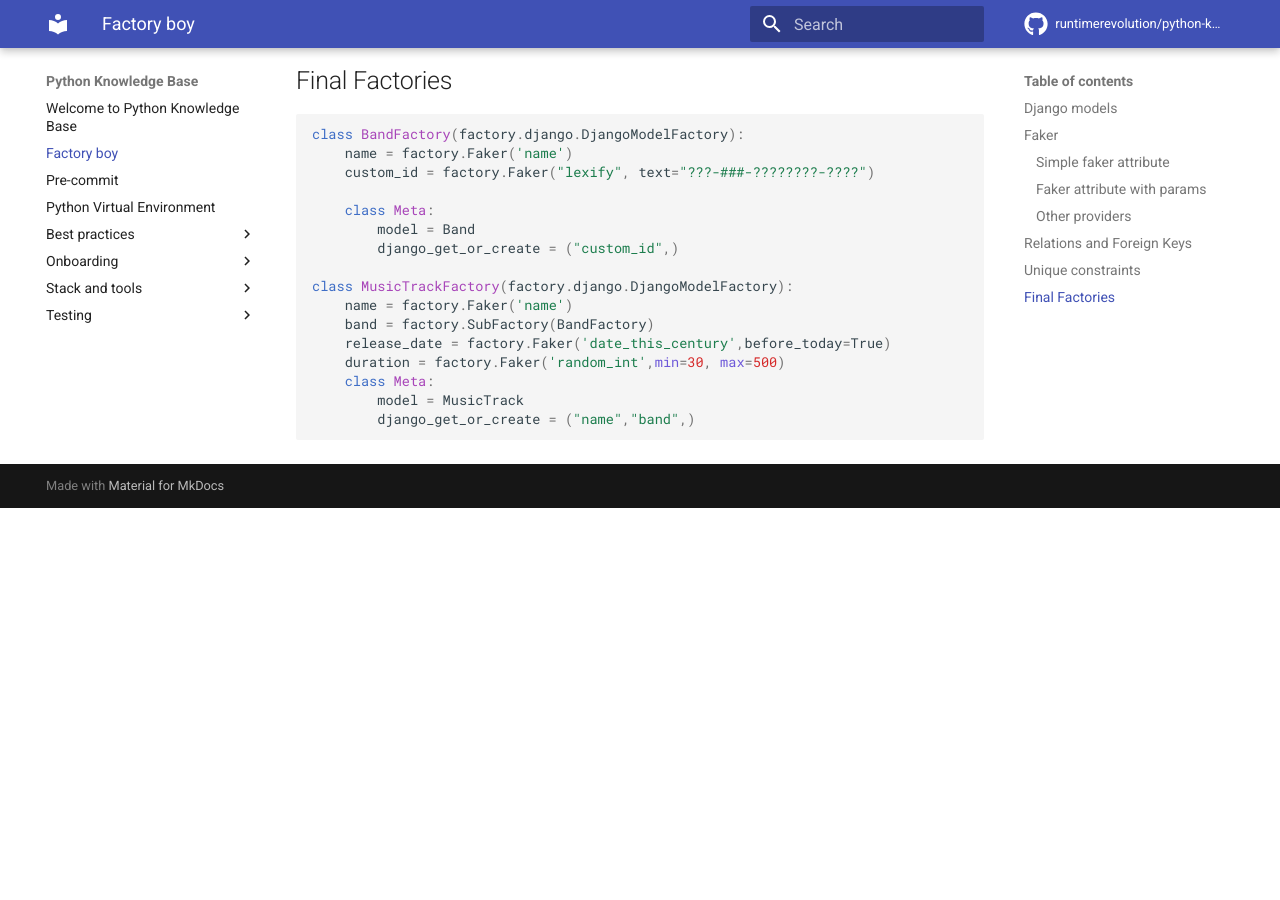
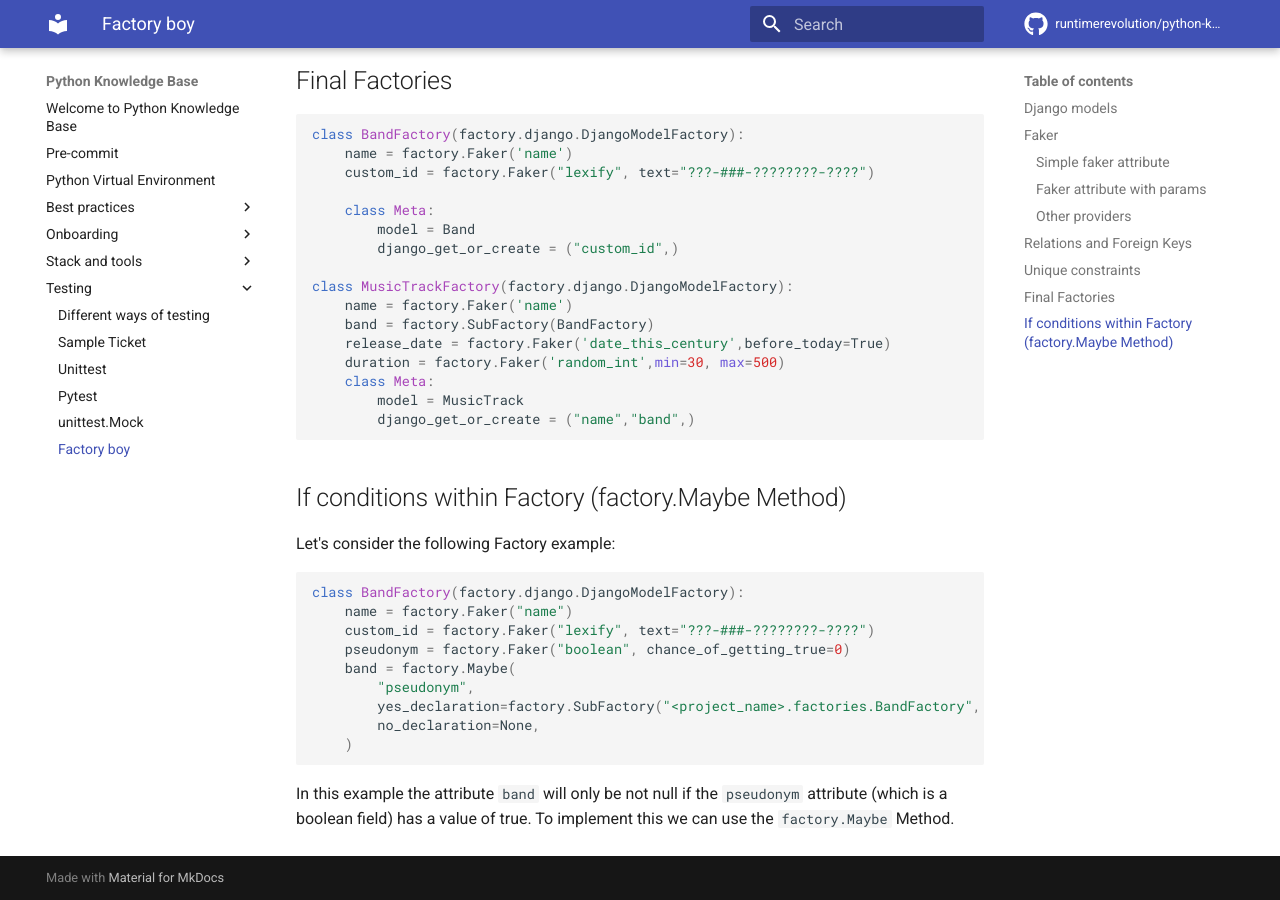
Before and after one commit to runtimerevolution/python-knowledge-base, an MkDocs documentation site: the page built from docs/testing/6_factory_boy.md, in a window 1280 px wide and 900 px high, scrolled down 2708 px. Built offline with MkDocs 1.6.1 and Material for MkDocs 9.7.7, drawn with Linux system fonts in a browser that asks for light colours; emoji names are drawn with the system emoji font; comment, search, counter and statistics services are not loaded; before the commit the page ends 3216 px from its top, so only the background shows below that.

Commit message:
[Draft] Updated Factory Boy Documentation with Maybe method (#16)
* Updated Factory Boy with Maybe Method

* Updated Factories Maybe Method

* Changed factory_boy position

`````diff
--- a/docs/factory_boy.md
+++ b/docs/testing/6_factory_boy.md
@@ -11,7 +11,7 @@
 
 Let's consider we have the following django models:
 
-````python
+```python
 class MusicTrack(models.Model):
     name = models.TextField()
     duration = models.IntegerField() # in seconds
@@ -24,9 +24,10 @@
 class Band(models.Model):
     name = models.TextField()
     custom_id = models.TextField(unique=True)
-````
+```
 
 ## Faker
+
 - factory boy with faker https://factoryboy.readthedocs.io/en/stable/reference.html#faker
 - faker https://faker.readthedocs.io/en/latest/
 
@@ -34,13 +35,15 @@
 factory boy provides a wrapper for faker
 
 ### Simple faker attribute
-````python
+
+```python
 class MusicTrackFactory(factory.django.DjangoModelFactory):
     name = factory.Faker('name')
 
     class Meta:
         model = MusicTrack
-````
+```
+
 Basically this is calling the `name` function in Faker library
 https://faker.readthedocs.io/en/latest/providers/faker.providers.person.html#faker.providers.person.Provider.name
 
@@ -51,24 +54,28 @@
 https://faker.readthedocs.io/en/latest/providers/baseprovider.html#faker.providers.BaseProvider.random_int
 
 :x: **Common Mistake:**
-````python
+
+```python
 class MusicTrackFactory(factory.django.DjangoModelFactory):
     name = factory.Faker('name')
     duration = fake.random_int(min=30, max=500)
-````
+```
+
 the issue with the implementation above is that it will generate a random number only once.
 
 For example, when you would run a `MusicTrackFactory.create()` the duration would be some random number like 154,
-and the next time you run `MusicTrackFactory.create()` the duration would all be 154, instead  of a new random number
+and the next time you run `MusicTrackFactory.create()` the duration would all be 154, instead of a new random number
 
 :white_check_mark: **Correct Implementation:**
-````python
+
+```python
 class MusicTrackFactory(factory.django.DjangoModelFactory):
     name = factory.Faker('name')
     duration = factory.Faker('random_int',min=30, max=500)
-````
+```
 
 ### Other providers
+
 Here is a list of other fakers classes https://faker.readthedocs.io/en/latest/providers.html
 
 ## Relations and Foreign Keys
@@ -77,14 +84,14 @@
 
 You can use SubFactory to create other dependent models like:
 
-````python
+```python
 class BandFactory(factory.django.DjangoModelFactory):
     name = factory.Faker('name')
 
 class MusicTrackFactory(factory.django.DjangoModelFactory):
     name = factory.Faker('name')
     Band = factory.SubFactory(BandFactory)
-````
+```
 
 ## Unique constraints
 
@@ -92,7 +99,7 @@
 
 for django we use django_get_or_create, for unique fields so we don't have exception when running tests
 
-````python
+```python
 class BandFactory(factory.django.DjangoModelFactory):
     name = factory.Faker('name')
     custom_id = factory.Faker("lexify", text="???-###-????????-????")
@@ -108,11 +115,11 @@
     class Meta:
         model = MusicTrack
         django_get_or_create = ("name","band",)
-````
+```
 
 ## Final Factories
 
-````python
+```python
 class BandFactory(factory.django.DjangoModelFactory):
     name = factory.Faker('name')
     custom_id = factory.Faker("lexify", text="???-###-????????-????")
@@ -129,4 +136,23 @@
     class Meta:
         model = MusicTrack
         django_get_or_create = ("name","band",)
-````
+```
+
+## If conditions within Factory (factory.Maybe Method)
+
+Let's consider the following Factory example:
+
+```python
+class BandFactory(factory.django.DjangoModelFactory):
+    name = factory.Faker("name")
+    custom_id = factory.Faker("lexify", text="???-###-????????-????")
+    pseudonym = factory.Faker("boolean", chance_of_getting_true=0)
+    band = factory.Maybe(
+        "pseudonym",
+        yes_declaration=factory.SubFactory("<project_name>.factories.BandFactory", pseudonym=False),
+        no_declaration=None,
+    )
+```
+
+In this example the attribute `band` will only be not null if the `pseudonym` attribute (which is a boolean field) has a value of true.
+To implement this we can use the `factory.Maybe` Method.
`````
